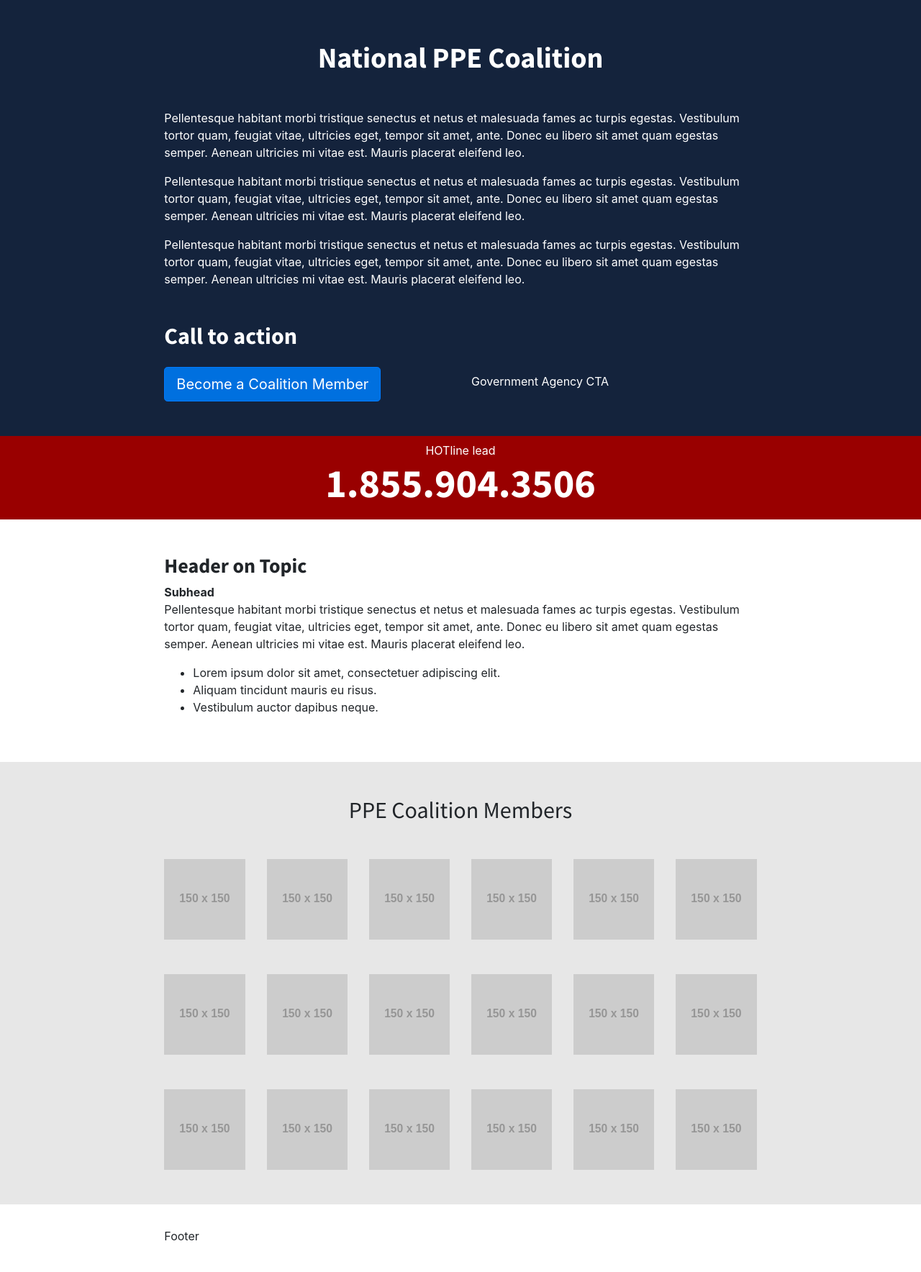
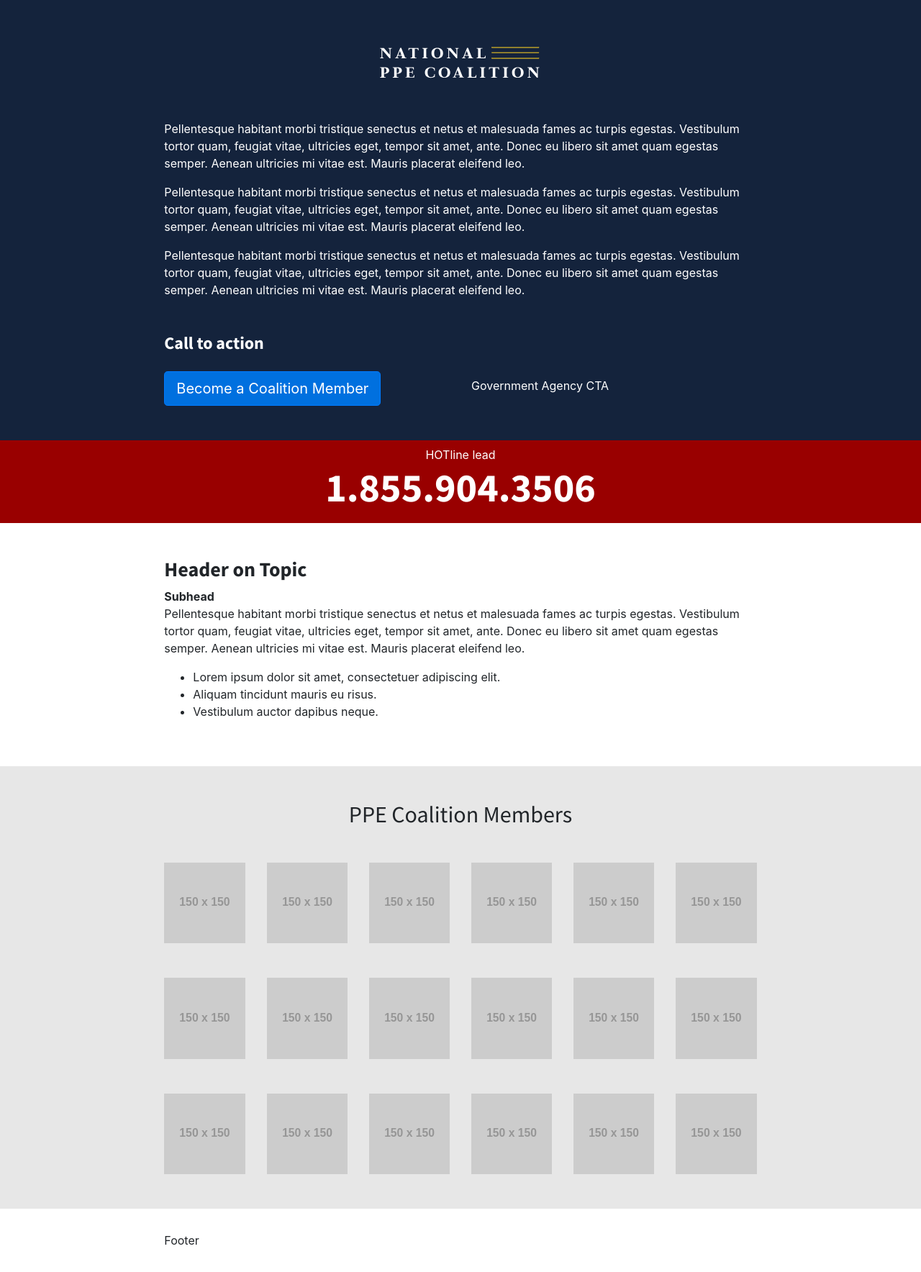
Before and after one commit to jdecaron/c19coalition, a Jekyll site: the page built from pages/index.html, in a window 1280 px wide. Shown: the whole page at 72% size. Built offline with Jekyll 4.4.1, drawn with Linux system fonts in a browser that asks for light colours.

Commit message:
Add Logo and Responsive Partner Logos

```diff
--- a/assets/style.scss
+++ b/assets/style.scss
@@ -26,8 +26,12 @@ $white: #FFFFFF;
 }
 
 .hotline-number {
-  font-size: 3.5rem;
+  font-size: 2.75rem;
   font-weight: bold;
+
+  @media only screen and (min-width: 660px) {
+    font-size: 3.5rem;
+  }
 
   a {
     color: $white;
@@ -50,7 +54,18 @@ h3 {
   font-weight: bold;
 }
 
+.section-intro {
+  h2 {
+    font-size: 1.5rem;
+  }
+}
+
 .site-footer {
   padding-bottom: 2rem;
   padding-top: 2rem;
 }
+
+.site-logo {
+  margin: 0 auto;
+  max-width: 15rem;
+}
--- a/pages/index.html
+++ b/pages/index.html
@@ -3,9 +3,11 @@ layout: default
 permalink: /
 ---
 
-<div class="row bg-navy justify-content-center">
+<section class="row bg-navy justify-content-center section-intro">
   <div class="col-md-8 text-white my-5">
-    <h1 class="text-center mb-5 mt-2 font-weight-bold">{{ site.title }}</h1>
+    <h1 class="text-center mb-5 mt-2 font-weight-bold site-logo">
+      <img src="assets/images/ppe-logo.svg" alt="{{ site.title }}">
+    </h1>
 
     <p>Pellentesque habitant morbi tristique senectus et netus et malesuada fames ac turpis egestas. Vestibulum
         tortor quam, feugiat vitae, ultricies eget, tempor sit amet, ante. Donec eu libero sit amet quam egestas
@@ -32,24 +34,25 @@ permalink: /
       </div>
     </div>
   </div>
-</div>
-<div class="row bg-red justify-content-center">
-  <div class="col-8 text-center py-2 text-white">
+</section>
+<section class="row bg-red justify-content-center">
+  <div class="col-md-8 text-center py-2 text-white">
     HOTline lead
     <h2 class="hotline-number">
       <a href="tel:+1-855-904-3506">1.855.904.3506</a>
     </h2>
   </div>
-</div>
+</section>
 
-<div class="row justify-content-center">
+<section class="row justify-content-center">
   <div class="col-md-8 my-5">
     <h3>Header on Topic</h3>
     <strong>Subhead</strong>
 
     <p>Pellentesque habitant morbi tristique senectus et netus et malesuada fames ac turpis egestas. Vestibulum
         tortor quam, feugiat vitae, ultricies eget, tempor sit amet, ante. Donec eu libero sit amet quam egestas
-            semper. Aenean ultricies mi vitae est. Mauris placerat eleifend leo.</p>
+        semper. Aenean ultricies mi vitae est. Mauris placerat eleifend leo.
+    </p>
 
     <ul>
       <li>Lorem ipsum dolor sit amet, consectetuer adipiscing elit.</li>
@@ -57,27 +60,19 @@ permalink: /
       <li>Vestibulum auctor dapibus neque.</li>
     </ul>
   </div>
-</div>
+</section>
 
-<div class="row justify-content-center bg-gray">
-    <div class="col-8 ">
+<section class="row justify-content-center bg-gray">
+  <div class="col-md-8">
     <h2 class="text-center my-5">PPE Coalition Members</h2>
 
+    <div class="row">
       {% for logo in site.logos %}
-        {% assign column_number = forloop.index0 | modulo: 6 %}
 
-        {% if column_number == 0 %}
-        <div class="row">
-            {% endif %}
-
-            <div class="col-2 mb-5">
+        <div class="col-6 col-sm-4 col-md-3 col-lg-2 mb-5">
             <img src="{{ logo }} " style="width: 100%;" />
         </div>
-
-            {% if column_number == 5 or forloop.rindex == 1 %}
-        </div>
-        {% endif %}
       {% endfor %}
     </div>
   </div>
-</div>
+</section>
```
Also changed, not shown: assets/images/ppe-logo.svg (added). Lines whose indentation alone changed are shown as unchanged.
